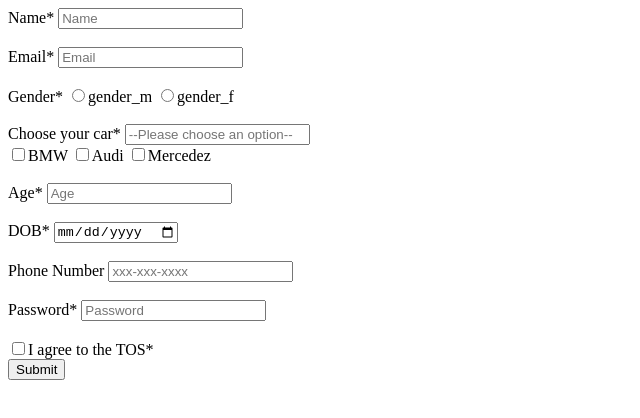
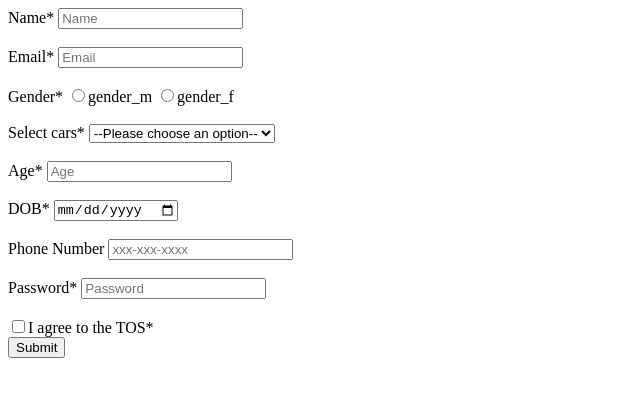
Before and after one commit to acciojob/signup-form-car-Ravitejapatnala, a website: page main.html in a window 1280 px wide. Shown: the whole page, without its empty margins (0-640 px from the left). Drawn offline with Linux system fonts and the light colour scheme.

Commit message:
created a submission

```diff
--- a/main.html
+++ b/main.html
@@ -9,12 +9,12 @@
 <body>
 	<form action="#" method="post">
 		<section>
-			<lable for="name">Name*</lable>
+			<label for="name">Name*</lable>
 			<input type="text" name="name" id="name" placeholder="Name"required>
 		</section>
 		<br>
 		<section>
-			<lable for="email">Email*</lable>
+			<label for="email">Email*</lable>
 			<input type="email" name="email" id="email" placeholder="Email"required>
 		</section>
 		<br>
@@ -25,20 +25,22 @@
 		</section>
 		<br>
 		<section>
-			<label for="cars">Choose your car*</label>
-			<input type="text" required placeholder="--Please choose an option--"><br>
-			<input type="checkbox" required>BMW
-			<input type="checkbox" required>Audi
-			<input type="checkbox" required>Mercedez
+			<label for="cars">Select cars*</label>
+			<select name="cars">
+				<option value="--Please choose an option--">--Please choose an option--</option>
+				<option value="BMW">BMW</option>
+				<option value="Audi">Audi</option>
+				<option value="Mercedez">Mercedez</option>
+			</select>
 		</section>
 		<br>
 		<section>
-			<lable for="age">Age*</lable>
+			<label for="age">Age*</lable>
 			<input type="number" name="age" id="age" placeholder="Age"required>
 		</section>
 		<br>
 		<section>
-			<lable for="DOB">DOB*</lable>
+			<label for="DOB">DOB*</lable>
 			<input type="date" name="DOB" id="DOB"required>
 		</section>
 		<br>
```
